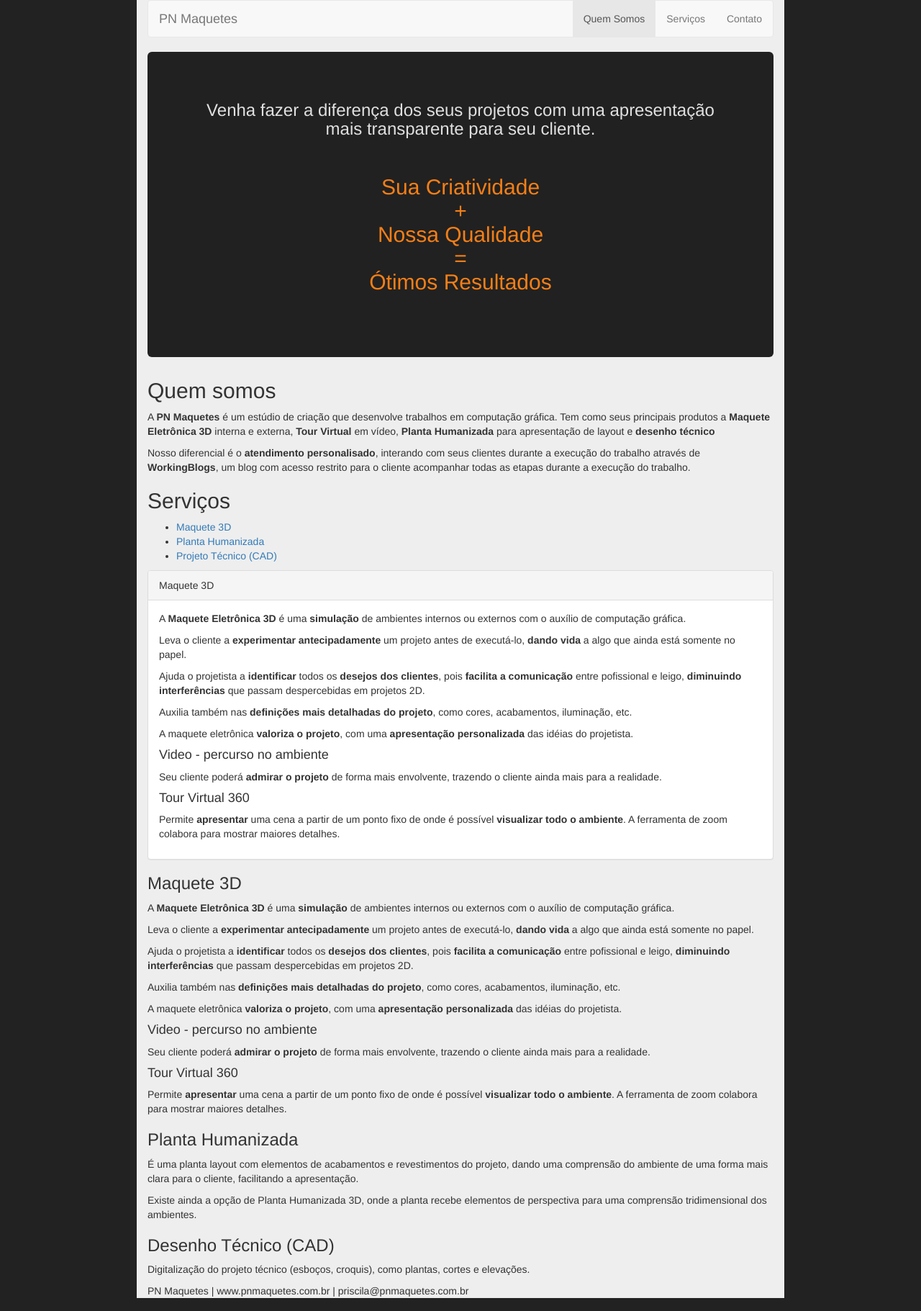
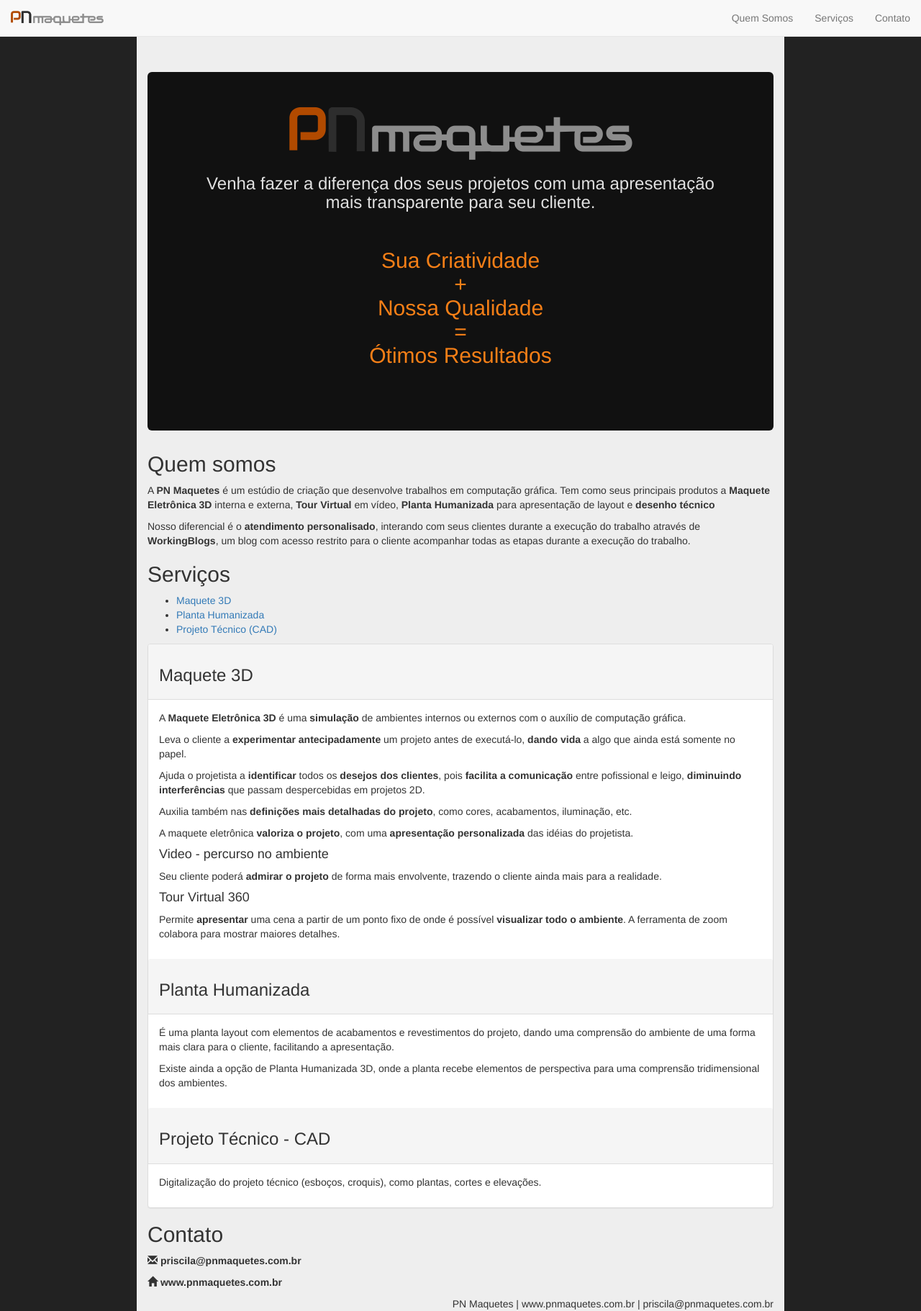
Before and after one commit to dougneves/br.com.pnmaquetes, a website: page src/index.html in a window 1280 px wide. Shown: the whole page at 72% size. Drawn offline with nearby package versions, Linux system fonts and the light colour scheme.

Commit message:
adicionando logo

```diff
--- a/package.json
+++ b/package.json
@@ -7,6 +7,7 @@
     "grunt": "^0.4.5",
     "grunt-contrib-copy": "^0.8.0",
     "grunt-contrib-cssmin": "^0.12.3",
+    "grunt-contrib-htmlmin": "^0.4.0",
     "grunt-contrib-uglify": "^0.9.1"
   },
   "devDependencies": {},
--- a/src/css/main.css
+++ b/src/css/main.css
@@ -13,10 +13,15 @@
 
 #show {
   text-align: center;
-  background-color: #212121;
+  background-color: #111;
   color: #E0E0E0;
+  margin-top: 100px;
 }
 #show h2{
   padding:30px;
   color: #F57F17;
 }
+
+footer{
+	text-align: right;
+}
--- a/src/index.html
+++ b/src/index.html
@@ -10,25 +10,25 @@
   <script src="http://maxcdn.bootstrapcdn.com/bootstrap/3.3.4/js/bootstrap.min.js"></script>
 </head>
 <body>
-  <div class="container">
 
-    <nav class="navbar navbar-default">
+    <nav class="navbar navbar-default navbar-fixed-top">
       <div class="container-fluid">
         <div class="navbar-header">
-          <a class="navbar-brand" href="#">PN Maquetes</a>
+          <a class="navbar-brand" href="#"><img src="img/logo_maquetes.png" alt="PN Maquetes" style="height: 100%"></a>
         </div>
         <div>
           <ul class="nav navbar-nav navbar-right">
-            <li class="active"><a href="#">Quem Somos</a></li>
-            <li><a href="#">Serviços</a></li>
-            <li><a href="#">Contato</a></li>
+            <li><a href="#quemsomos">Quem Somos</a></li>
+            <li><a href="#servicos">Serviços</a></li>
+            <li><a href="#contato">Contato</a></li>
           </ul>
         </div>
       </div>
     </nav>
 
-    <section id="content-fluid">
-      <article id="show" class="jumbotron">
+<div class="container">
+	<div id="show" class="jumbotron">
+		<img src="img/logo_maquetes.png" alt="PN Maquetes">
         <h3>
           Venha fazer a diferença dos seus projetos com uma apresentação
           mais transparente para seu cliente.
@@ -36,9 +36,11 @@
         <h2>
           Sua Criatividade<br>+<br>Nossa Qualidade<br>=<br>Ótimos Resultados
         </h2>
-      </article>
+     </div>
+
+    <section id="content-fluid">
       <article id="who">
-        <h2>Quem somos</h2>
+        <h2 id="quemsomos">Quem somos</h2>
         <p>
           A <b>PN Maquetes</b> é um estúdio de criação que desenvolve trabalhos
           em computação gráfica. Tem como seus principais produtos a <b>Maquete
@@ -54,15 +56,15 @@
         </p>
       </article>
       <article id="services">
-        <h2>Serviços</h2>
+        <h2 id="servicos">Serviços</h2>
         <ul>
-        	<li><a href="#">Maquete 3D</a></li>
-        	<li><a href="#">Planta Humanizada</a></li>
-        	<li><a href="#">Projeto Técnico (CAD)</a></li>
+        	<li><a href="#maquete3d">Maquete 3D</a></li>
+        	<li><a href="#plantahumanizada">Planta Humanizada</a></li>
+        	<li><a href="#projetotecnico">Projeto Técnico (CAD)</a></li>
         </ul>
         <div>
           <div class="panel panel-default">
-            <div class="panel-heading">Maquete 3D</div>
+            <div class="panel-heading" id="maquete3d"><h3>Maquete 3D</h3></div>
             <div class="panel-body">
               <p>
                 A <b>Maquete Eletrônica 3D</b> é uma <b>simulação</b> de ambientes internos
@@ -97,8 +99,28 @@
                 colabora para mostrar maiores detalhes.
               </p>
             </div>
-          </div>
-          <h3>Maquete 3D</h3>
+			<div class="panel-heading" id="plantahumanizada"><h3>Planta Humanizada</h3></div>
+			<div class="panel-body">
+				<p>
+				É uma planta layout com elementos de acabamentos e revestimentos do
+				projeto, dando uma comprensão do ambiente de uma forma mais clara
+				para o cliente, facilitando a apresentação.
+				</p>
+				<p>
+				Existe ainda a opção de Planta Humanizada 3D, onde a planta recebe
+				elementos de perspectiva para uma comprensão tridimensional dos
+				ambientes.
+				</p>
+			</div>
+			<div class="panel-heading" id="projetotecnico"><h3>Projeto Técnico - CAD</h3></div>
+			<div class="panel-body">
+				<p>
+				Digitalização do projeto técnico (esboços, croquis), como plantas,
+				cortes e elevações.
+				</p>
+			</div>
+		</div>
+          <!--<h3>Maquete 3D</h3>
           <p>
             A <b>Maquete Eletrônica 3D</b> é uma <b>simulação</b> de ambientes internos
             ou externos com o auxílio de computação gráfica.</p>
@@ -151,12 +173,21 @@
             Digitalização do projeto técnico (esboços, croquis), como plantas,
             cortes e elevações.
           </p>
-        </div>
+        </div>-->
       </article>
+	  <article id="contact">
+		<h2 id="contato">Contato</h2>
+		<p>
+		<span class="glyphicon glyphicon-envelope"></span> <b>priscila@pnmaquetes.com.br</b>
+		</p>
+		<p>
+		<span class="glyphicon glyphicon-home"></span> <b>www.pnmaquetes.com.br</b>
+		</p>
+	  </article>
     </section>
     <footer>
       PN Maquetes | www.pnmaquetes.com.br | priscila@pnmaquetes.com.br
     </footer>
-  </div>
+</div>
 </body>
 </html>
```
Also changed, not shown: src/img/logo.png (added), src/img/logo_maquetes.png (added).
